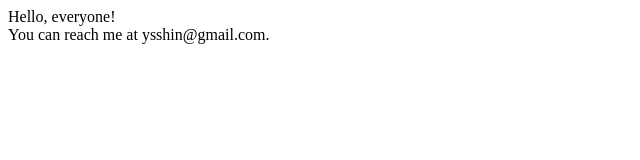
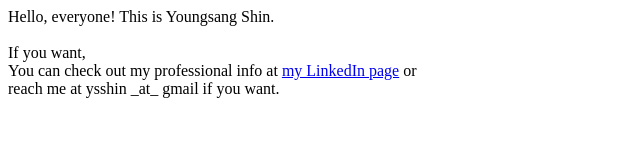
Before and after one commit to shinyhat/shinyhat.github.io, a plain HTML site: page index.html in a window 1280 px wide. Shown: the whole page, without its empty margins (0-640 px from the left). Drawn offline with Linux system fonts and the light colour scheme.

Commit message:
contact info added

```diff
--- a/index.html
+++ b/index.html
@@ -3,7 +3,9 @@
 <title>Youngsang Shin</title>
 </head>
 <body>
-Hello, everyone!<br/>
-You can reach me at ysshin@gmail.com.
+Hello, everyone! This is Youngsang Shin.<br/><br/>
+If you want,<br/>
+You can check out my professional info at <a href="https://www.linkedin.com/in/shinyhat/">my LinkedIn page</a> or <br/>
+reach me at ysshin _at_ gmail if you want.<br/>
 </body>
 </html>
```
